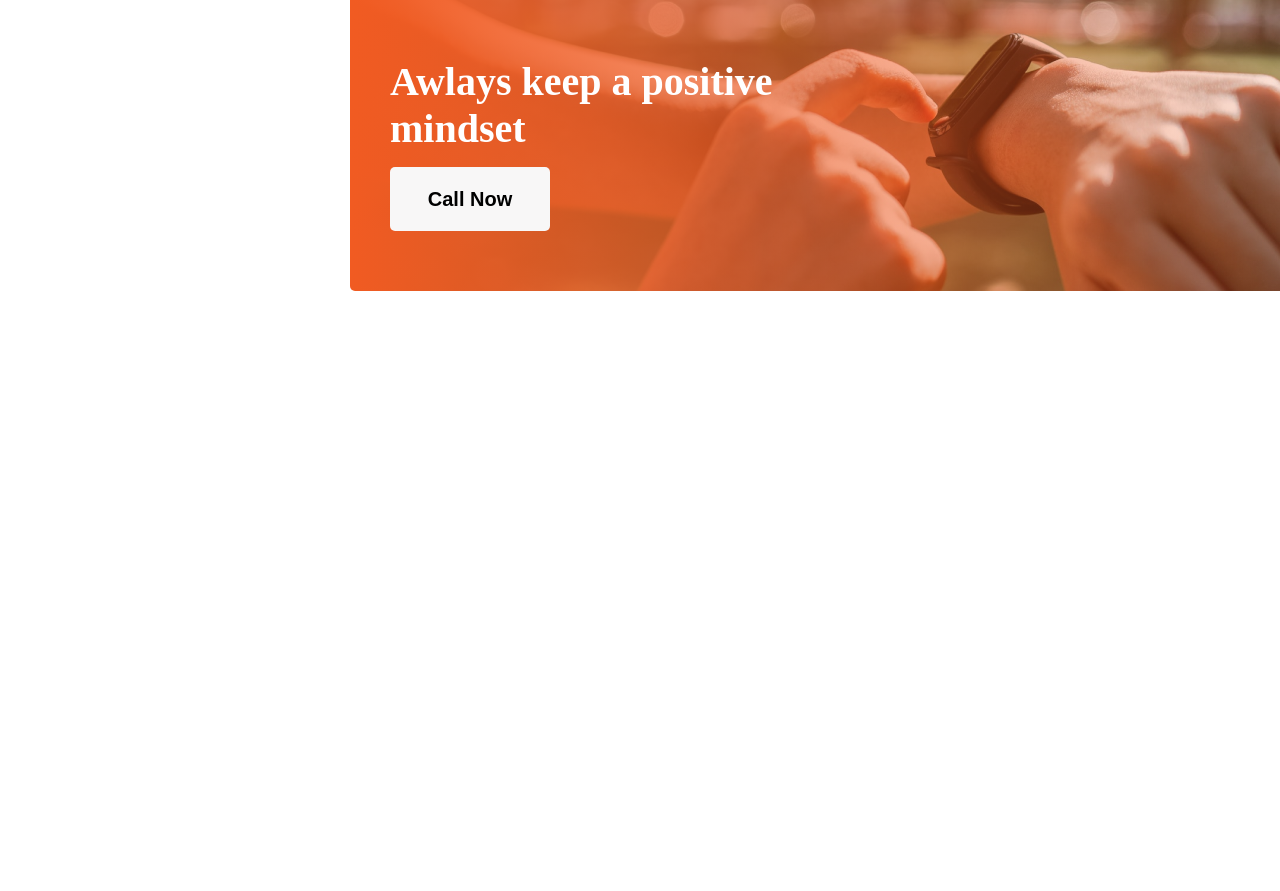
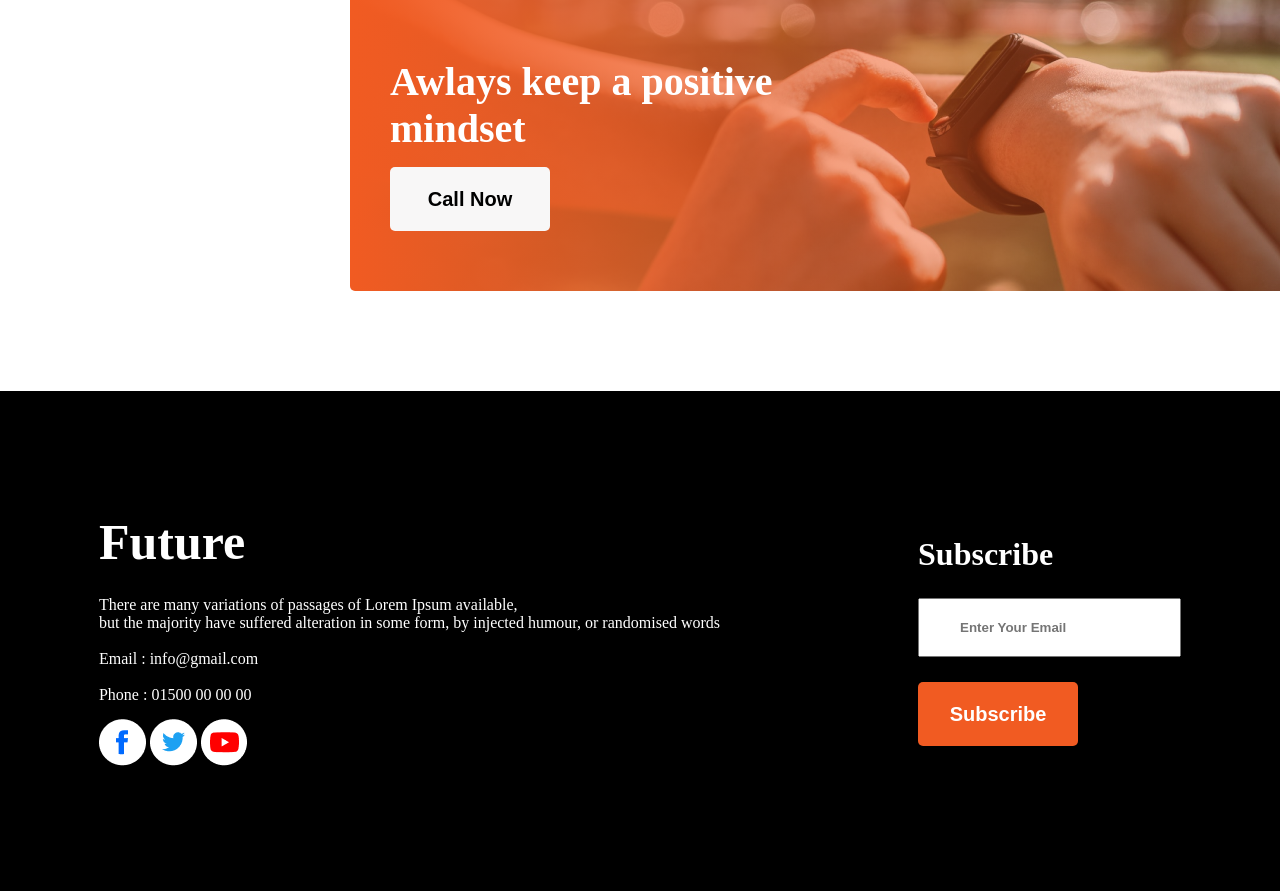
Before and after one commit to sonatanpaul/new-year-portfolio, a plain HTML site: page index.html in a window 1280 px wide. Shown: the part 2261-3152 px from the top of the page. Before the commit the page ends 2652 px from the top, so only its background shows below. Drawn offline with Linux system fonts and the light colour scheme.

Commit message:
social informatin update

```diff
--- a/index.html
+++ b/index.html
@@ -74,6 +74,31 @@
             </div>
         </section>
 
+
+        <footer>
+            <div class="footer-section">
+                <div class="future-sction">
+                    <h1 class="f-text">Future</h1>
+                    <p>There are many variations of passages of Lorem Ipsum available, <br>but the majority have suffered alteration in some form, by injected humour, or randomised words</p> <br>
+
+                    <p>Email : info@gmail.com</p> <br>
+                    <p>Phone : 01500 00 00 00</p>
+                    <div class="social-links">
+                        <img src="./images/icons/fb.png" alt="">
+                        <img src="./images/icons/twitter.png" alt="">
+                        <img src="./images/icons/youtube.png" alt="">
+                    </div>
+
+
+                </div>
+                <div class="subscribe-section">
+                    <h1>Subscribe</h1>
+                    <input class="email-section" type="email" placeholder="Enter Your Email"> <br>
+                    <button class="link-button">Subscribe</button>
+                </div>
+            </div>
+        </footer>
+
     </main>
 </body>
 </html>
--- a/style.css
+++ b/style.css
@@ -111,7 +111,6 @@
 
 .banner-section{
     display: flex;
-    justify-content: ;
     align-items: flex-end;
     background-image: linear-gradient(90deg, #F15B22 0%, rgba(241, 91, 34, 0.00) 100%),url("./images/watch.png");
     background-repeat: no-repeat;
@@ -146,3 +145,34 @@
     margin-top: 15px;
 
 }
+
+/* footer section style  */
+
+.footer-section{
+    display: flex;
+    justify-content: space-around;
+    align-items: center;
+    background-color: black;
+    height: 500px;
+    color: white;
+
+}
+
+
+.email-section{
+    padding: 20px 40px;
+    font-weight: 600;
+    margin-bottom: 25px;
+    margin-top: 25px;
+}
+
+.f-text{
+    font-size: 50px;
+    margin-bottom: 25px;
+    font-weight: 600;
+}
+
+
+.social-links{
+    margin-top: 15px;
+}
```
